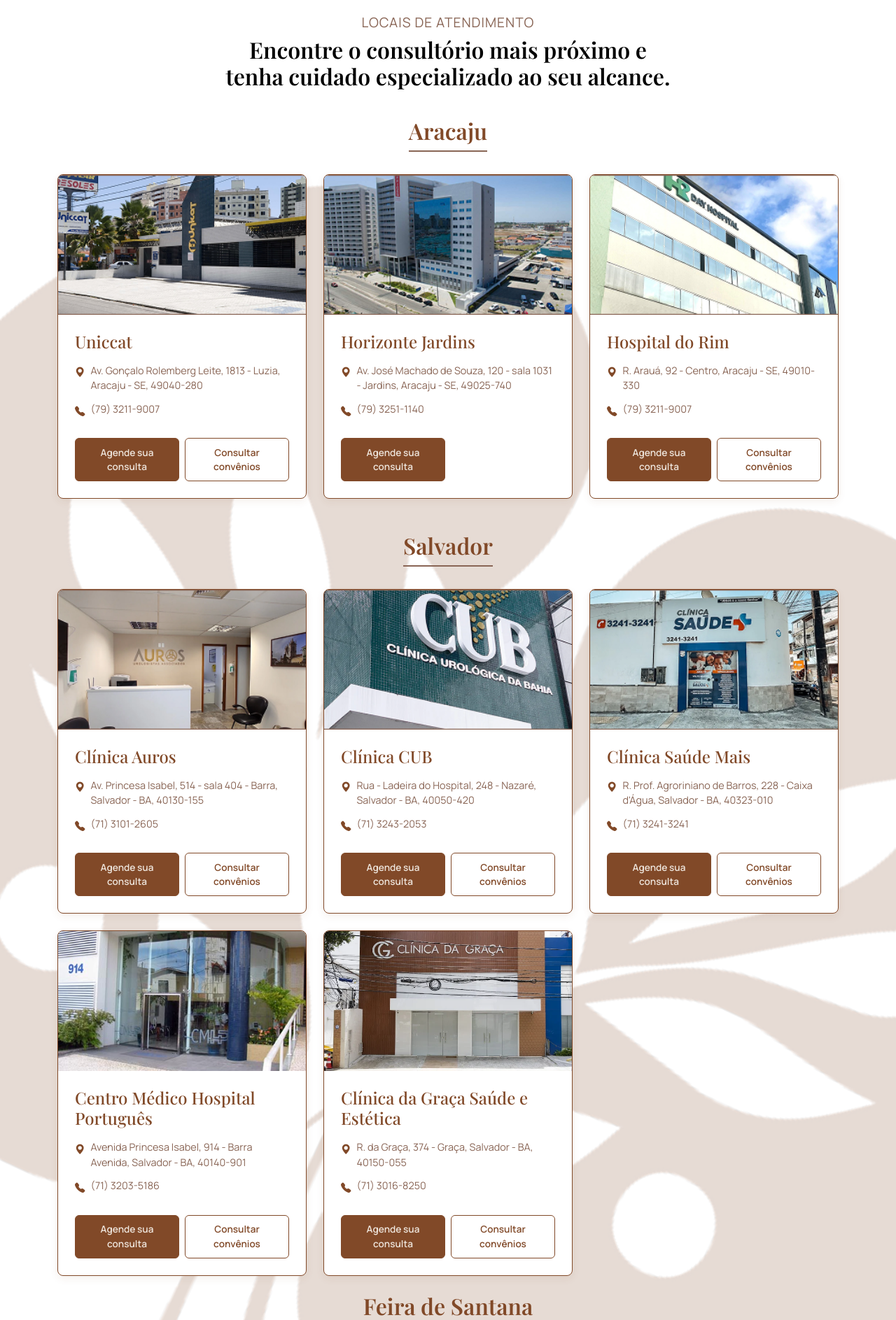
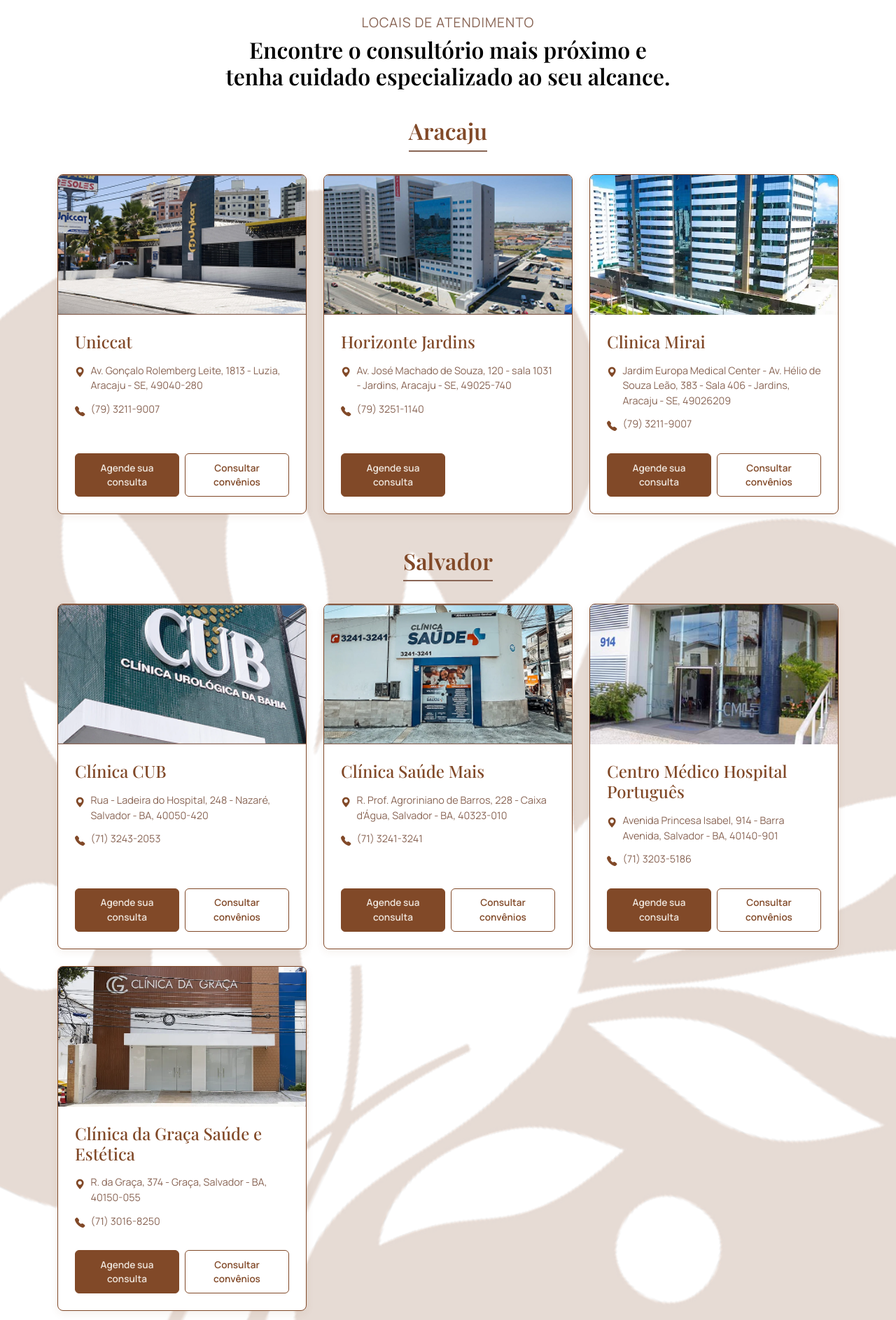
Before and after one commit to GabrielReis11/dra-emily-landingpage, a PHP site: page / in a window 1280 px wide. Shown: the part 2681-4568 px from the top of the page at 70% size. Run offline with PHP 8.4, Linux system fonts and the light colour scheme; some web fonts are replaced.

Commit message:
Atualizacao de local de atendimento

```diff
--- a/include/infos.php
+++ b/include/infos.php
@@ -72,25 +72,16 @@ $locais_aracaju = [
     [
         'id' => 'hospim',
         'img_convenio' => 'aracaju/hosprim.jpg', // <-- CAMINHO COMPLETO AQUI
-        'img' => 'hosprim.png',
-        'tem_convenio' => true, // <-- ADICIONE AQUI
-        'alt' => 'Hospital do Rim',
-        'titulo' => 'Hospital do Rim',
-        'endereco' => 'R. Arauá, 92 - Centro, Aracaju - SE, 49010-330',
+        'img' => 'clinica-mirai.webp',
+        'tem_convenio' => false, // <-- ADICIONE AQUI
+        'alt' => 'Clinica Mirai',
+        'titulo' => 'Clinica Mirai',
+        'endereco' => 'Jardim Europa Medical Center - Av. Hélio de Souza Leão, 383 - Sala 406 - Jardins, Aracaju - SE, 49026209',
         'telefone' => '(79) 3211-9007'
     ]
 ];
 
 $locais_salvador = [
-    [
-        'id' => 'auros',
-        'img_convenio' => 'salvador/auros.jpeg', // <-- CAMINHO COMPLETO AQUI
-        'img' => 'auros.png',
-        'alt' => 'Clínica Auros',
-        'titulo' => 'Clínica Auros',
-        'endereco' => 'Av. Princesa Isabel, 514 - sala 404 - Barra, Salvador - BA, 40130-155',
-        'telefone' => '(71) 3101-2605'
-    ],
     [
         'id' => 'cub',
         'img_convenio' => 'salvador/cub.jpeg', // <-- CAMINHO COMPLETO AQUI
```
Also changed, not shown: img/locais-atendimento/aracaju/clinica-mirai.webp (added).
